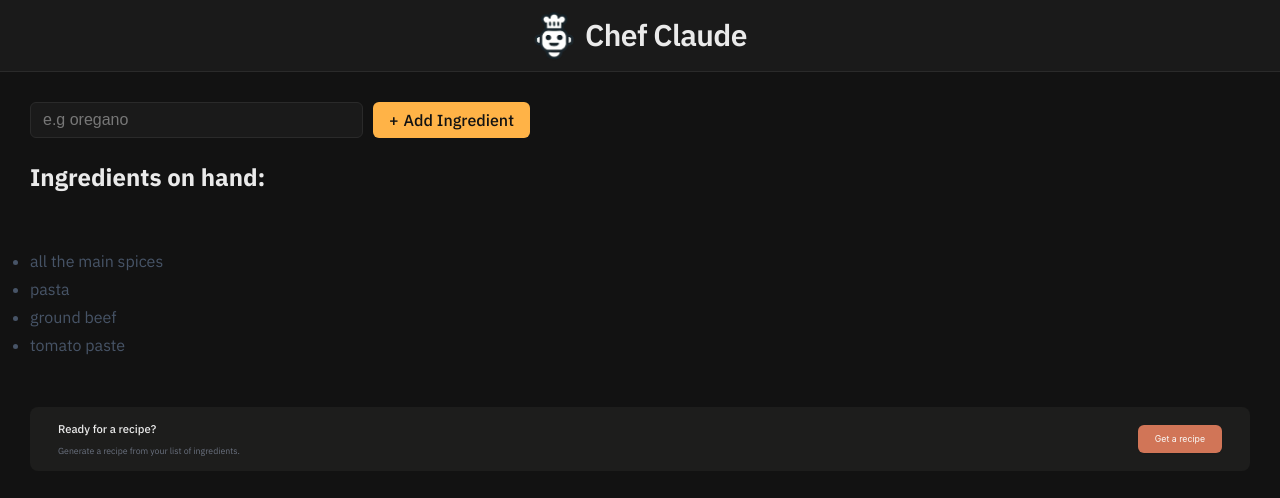
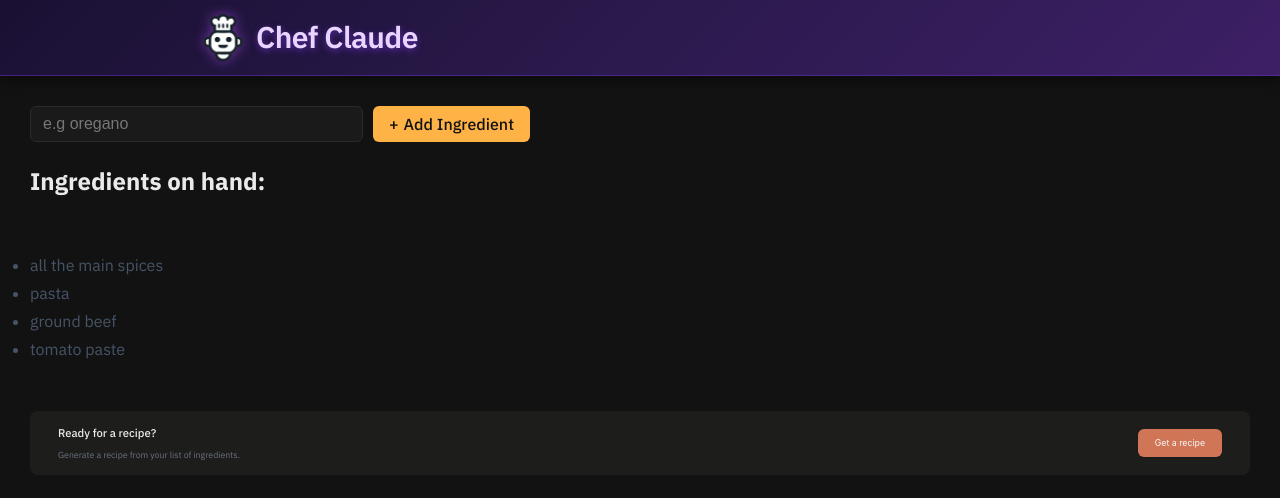
Before and after one commit to jprobussr/chef-claude-app, a React (Vite) app: page / in a window 1280 px wide. Shown: the top 498 px of the page. Built offline with nearby package versions, Linux system fonts and the light colour scheme.

Commit message:
Update App.jsx and Header.css

```diff
--- a/src/App.jsx
+++ b/src/App.jsx
@@ -1,14 +1,23 @@
 import React from 'react';
-import './App.css'
+import './App.css';
 import Header from './components/Header.jsx';
 import Main from './components/Main.jsx';
 
+
+
 const App = () => {
   return (
-    <div className='app'>
+    <>
+    <main className='container'>
       <Header />
       <Main />
-    </div>
+    </main>
+
+    <section>
+
+    </section>
+
+    </>
   );
 };
 
--- a/src/components/Header.css
+++ b/src/components/Header.css
@@ -1,29 +1,37 @@
 .header {
-  background-color: #1a1a1a;
-  border-bottom: 1px solid #2a2a2a;
+  background: linear-gradient(
+    135deg,
+    #1a1033,  /* deep midnight purple */
+    #2b1a4d,  /* rich eggplant */
+    #3d1f66   /* accent violet */
+  );
+  border-bottom: 1px solid rgba(124, 58, 237, 0.4); /* subtle glowing purple line */
+  box-shadow: 0 4px 12px rgba(0, 0, 0, 0.5);        /* depth */
 }
 
 .header .container {
   display: flex;
   align-items: center;
-  justify-content: center;
-  gap: 1rem;
-  padding: 1rem;
+  justify-content: flex-start;
+  gap: 1.2rem;
+  padding: 1.2rem;
   max-width: 900px;
   margin: 0 auto;
 }
 
 .header__title {
-    color: #eaeaea;
+  color: #e9d5ff; /* soft lavender */
   font-family: 'IBM Plex Sans', sans-serif;
   font-weight: 600;
   font-size: 3rem;
   line-height: 1.15;
   letter-spacing: -0.02em;
   margin: 0;
+  text-shadow: 0 2px 6px rgba(124, 58, 237, 0.6); /* purple glow */
 }
 
 .header__logo {
   width: 4.2rem;
   height: auto;
+  filter: drop-shadow(0 0 6px rgba(186, 85, 255, 0.5)); /* subtle neon edge */
 }
```
Lines whose indentation alone changed are shown as unchanged.
